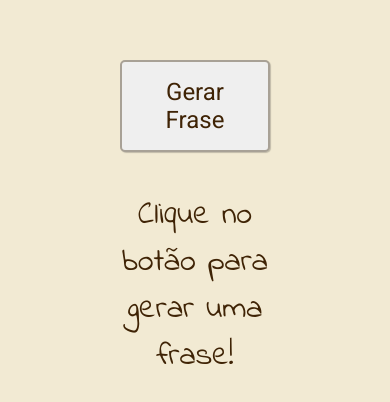
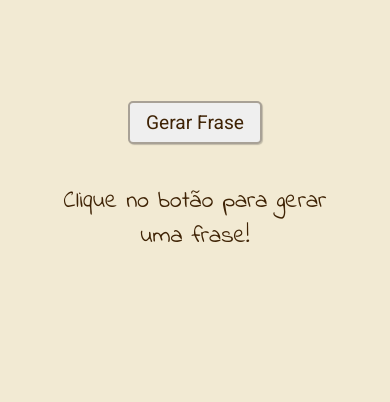
Before and after one commit to DorigonBruno/Citacao, a plain HTML site: page index.html in a window 390 px wide. Shown: the part 182-584 px from the top of the page. Drawn offline with Linux system fonts and the light colour scheme.

Commit message:
add-media-query

```diff
--- a/style.css
+++ b/style.css
@@ -12,7 +12,7 @@ body {
   display: flex;
   justify-content: center;
   align-items: center;
-  height: 100vh;
+  height: 90vh;
   width: 100vw;
 }
 
@@ -44,7 +44,7 @@ body {
 }
 
 .conteudo p {
-  font-size: 2rem;
+  font-size: 2.4rem;
   text-align: center;
   color: #3f2305;
   font-family: "Indie Flower", cursive;
@@ -53,3 +53,33 @@ body {
 .autor {
   font-weight: bold;
 }
+
+@media (max-width: 600px) {
+  .conteudo {
+    gap: 34px;
+    padding: 60px 100px;
+    max-width: 600px;
+  }
+  .conteudo p {
+    font-size: 2rem;
+  }
+  .conteudo button {
+    padding: 14px 28px;
+  }
+}
+
+@media (max-width: 400px) {
+  .conteudo {
+    gap: 40px;
+    padding: 40px 60px;
+    max-width: 400px;
+  }
+  .conteudo p {
+    font-size: 1.5rem;
+  }
+  .conteudo button {
+    padding: 8px 16px;
+    font-size: 1.2rem;
+    color: #3f2305;
+  }
+}
```
